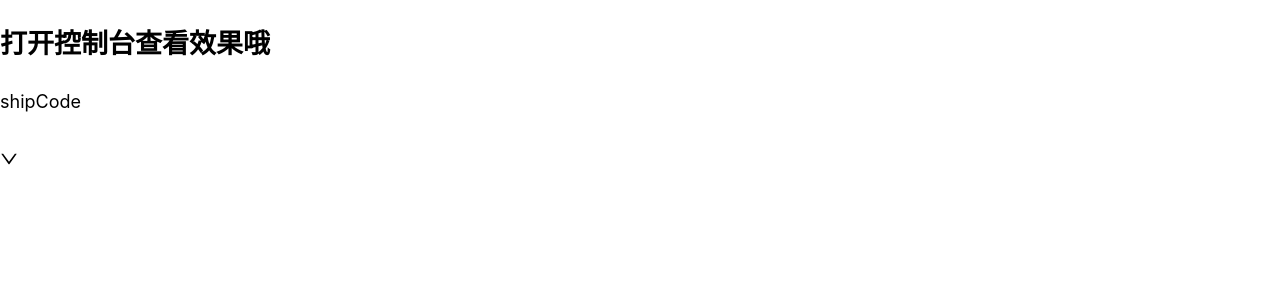
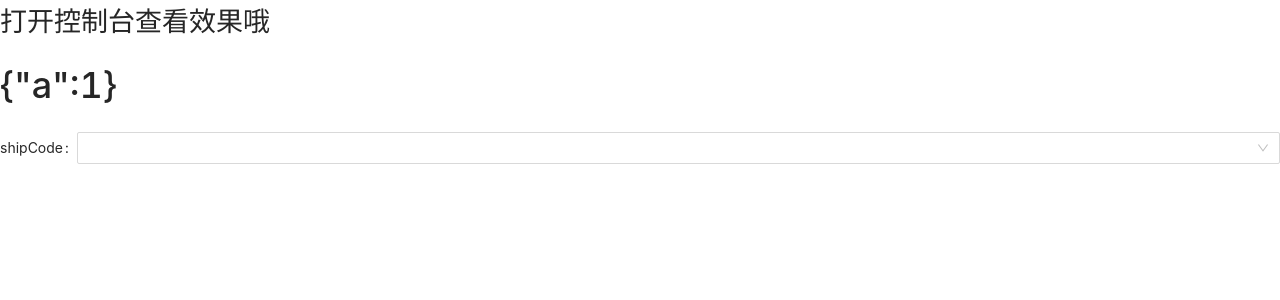
Before and after one commit to x634725355/nextjs-blog, a Next.js app: page /formDemo/formDemo in a window 1280 px wide. Shown: the top 300 px of the page. Built offline with nearby package versions, Linux system fonts and the light colour scheme.

Commit message:
修改完善

```diff
--- a/components/Layout/layout.module.css
+++ b/components/Layout/layout.module.css
@@ -1,3 +1,4 @@
+
 .container {
     padding: 0 50px;
 }
--- a/pages/formDemo/formDemo.tsx
+++ b/pages/formDemo/formDemo.tsx
@@ -1,13 +1,12 @@
 import React, { useState } from "react";
 import { Form, Select } from 'antd';
-import Head from "next/head";
 import FormExtract from "../../components/formExtract/formExtract";
 
 const { Option } = Select;
 
 export default function FormDemo(props: csc.Props) {
     const [form] = Form.useForm();
-    const [data, setData] = useState();
+    const [data, setData] = useState({a:1});
 
 
 
@@ -15,13 +14,13 @@ export default function FormDemo(props: csc.Props) {
         <div>
             <h2>打开控制台查看效果哦</h2>
 
-            <Head>{ data }</Head>
+            <h1>{ JSON.stringify(data) }</h1>
 
-            <Form form={form} onValuesChange={() => { setData(form.getFieldsValue()); console.log("让你康康哦", form.getFieldsValue()) }} >
+            <Form form={form} onValuesChange={() => { setData({...form.getFieldsValue()}); console.log("让你康康哦", form.getFieldsValue()) }} >
                 <FormExtract
                     form={form}
                     config={[
-                        { name: 'shipCode', keyName: ['momo', 'shipName', 'a'] },
+                        { name: 'shipCode', keyName: ['shipName'] },
                     ]}
                 >
                     <Form.Item name="shipCode" label="shipCode">
--- a/styles/globals.css
+++ b/styles/globals.css
@@ -1,3 +1,5 @@
+@import '~antd/dist/antd.css';
+
 html,
 body {
   padding: 0;
```
